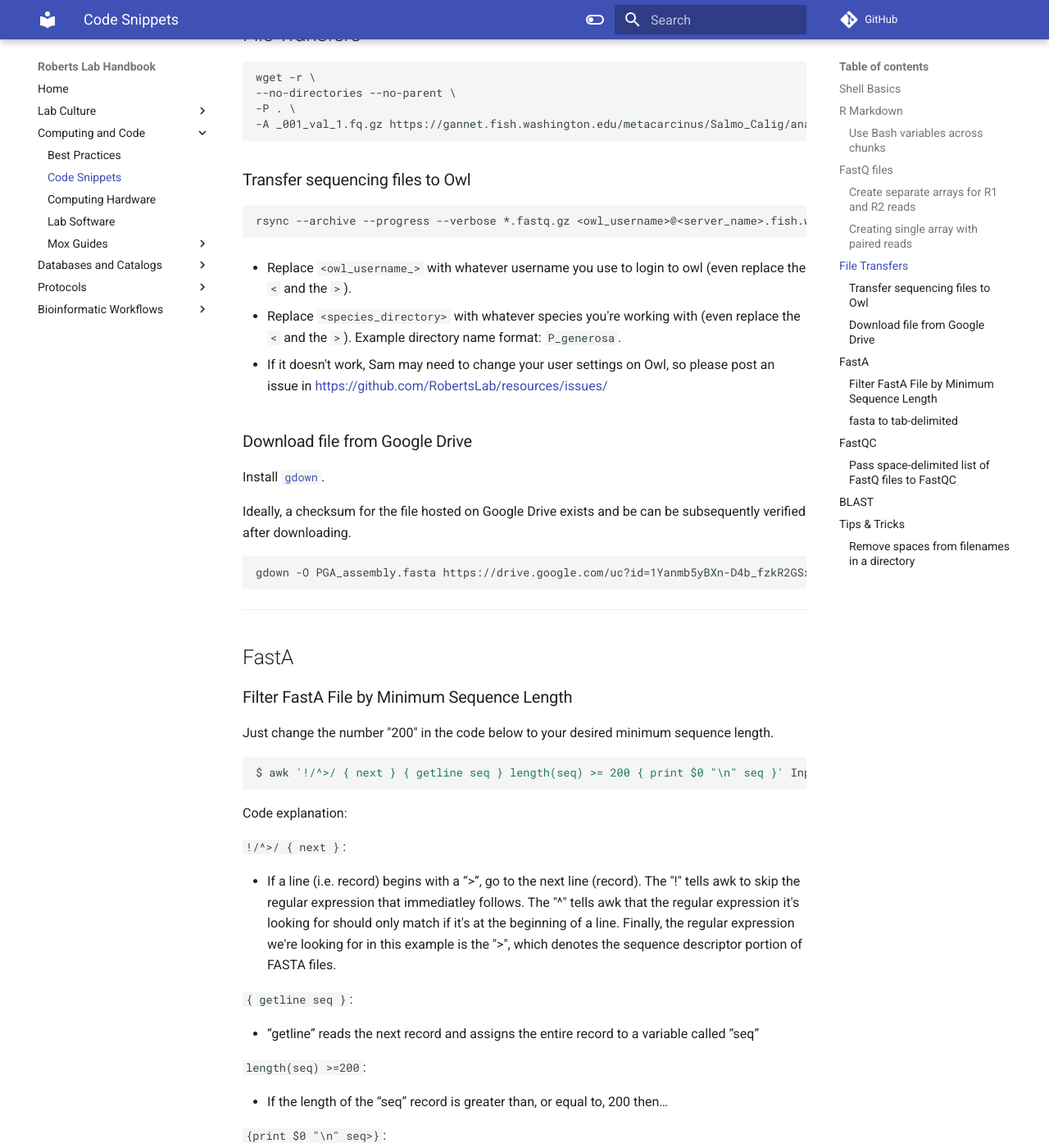
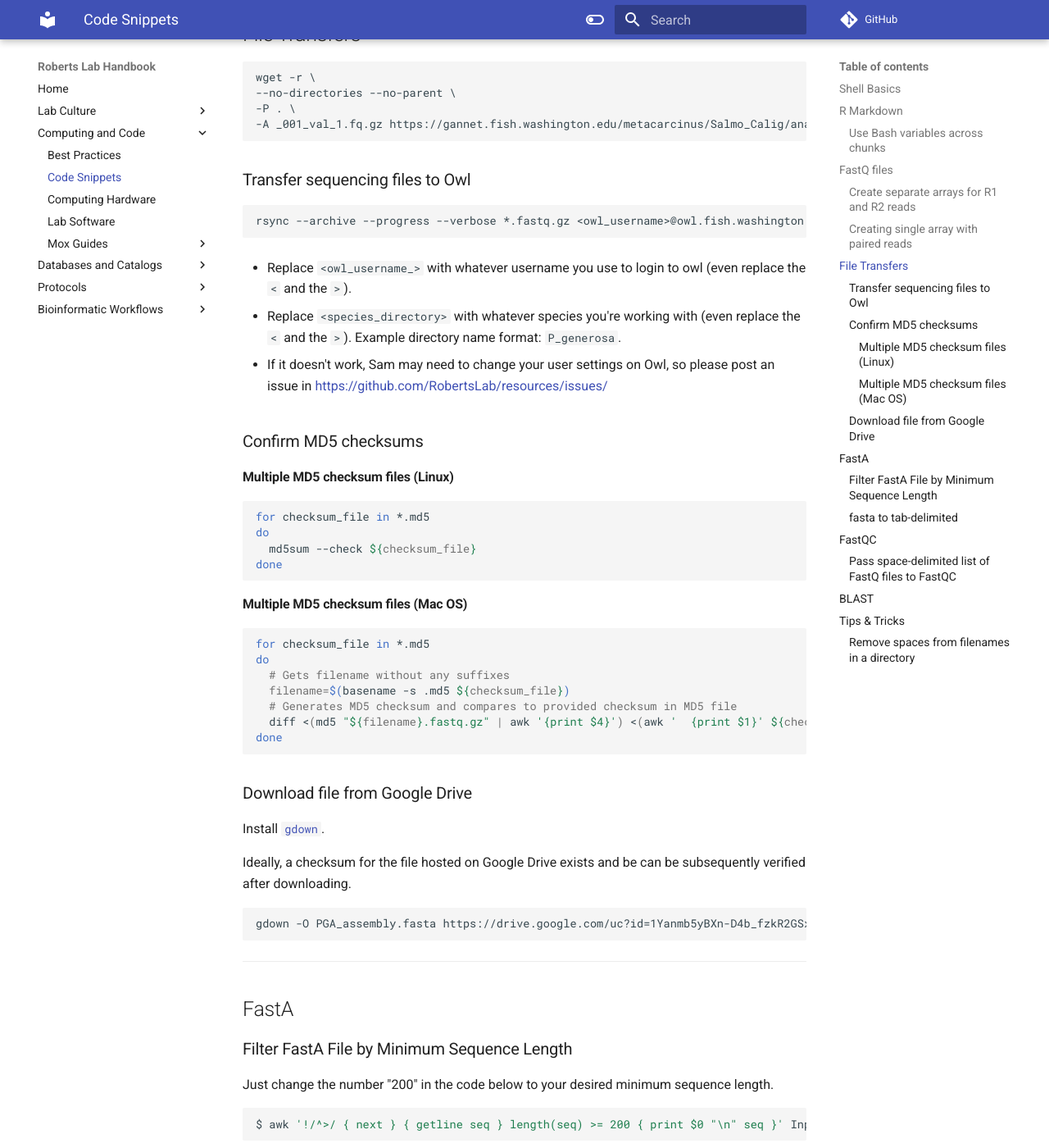
Before and after one commit to RobertsLab/resources, an MkDocs documentation site: the page built from docs/code_Snippets.md, in a window 1280 px wide and 1400 px high, scrolled down 3345 px. Shown: the whole window at 82% size. Built offline with MkDocs 1.6.1 and Material for MkDocs 9.7.7, drawn with Linux system fonts in a browser that asks for light colours; comment, search, counter and statistics services are not loaded.

Commit message:
add info for multiple md5 checksum checks

````diff
--- a/docs/code_Snippets.md
+++ b/docs/code_Snippets.md
@@ -174,7 +174,7 @@ wget -r \
 ### Transfer sequencing files to Owl
 
 ```shell
-rsync --archive --progress --verbose *.fastq.gz <owl_username>@<server_name>.fish.washington.edu:/volume1/web/nightingales/<species_directory>
+rsync --archive --progress --verbose *.fastq.gz <owl_username>@owl.fish.washington.edu:/volume1/web/nightingales/<species_directory>
 ```
 
 - Replace `<owl_username_>` with whatever username you use to login to owl (even replace the `<` and the `>`).
@@ -182,6 +182,29 @@ rsync --archive --progress --verbose *.fastq.gz <owl_username>@<server_name>.fis
 - Replace `<species_directory>` with whatever species you're working with  (even replace the `<` and the `>`). Example directory name format: `P_generosa`.
 
 - If it doesn't work, Sam may need to change your user settings on Owl, so please post an issue in [https://github.com/RobertsLab/resources/issues/](https://github.com/RobertsLab/resources/issues/)
+
+### Confirm MD5 checksums
+
+#### Multiple MD5 checksum files (Linux)
+
+```shell
+for checksum_file in *.md5
+do
+  md5sum --check ${checksum_file}
+done
+```
+
+#### Multiple MD5 checksum files (Mac OS)
+
+```shell
+for checksum_file in *.md5
+do
+  # Gets filename without any suffixes
+  filename=$(basename -s .md5 ${checksum_file})
+  # Generates MD5 checksum and compares to provided checksum in MD5 file
+  diff <(md5 "${filename}.fastq.gz" | awk '{print $4}') <(awk '  {print $1}' ${checksum_file})
+done
+```
 
 ### Download file from Google Drive
 
````
